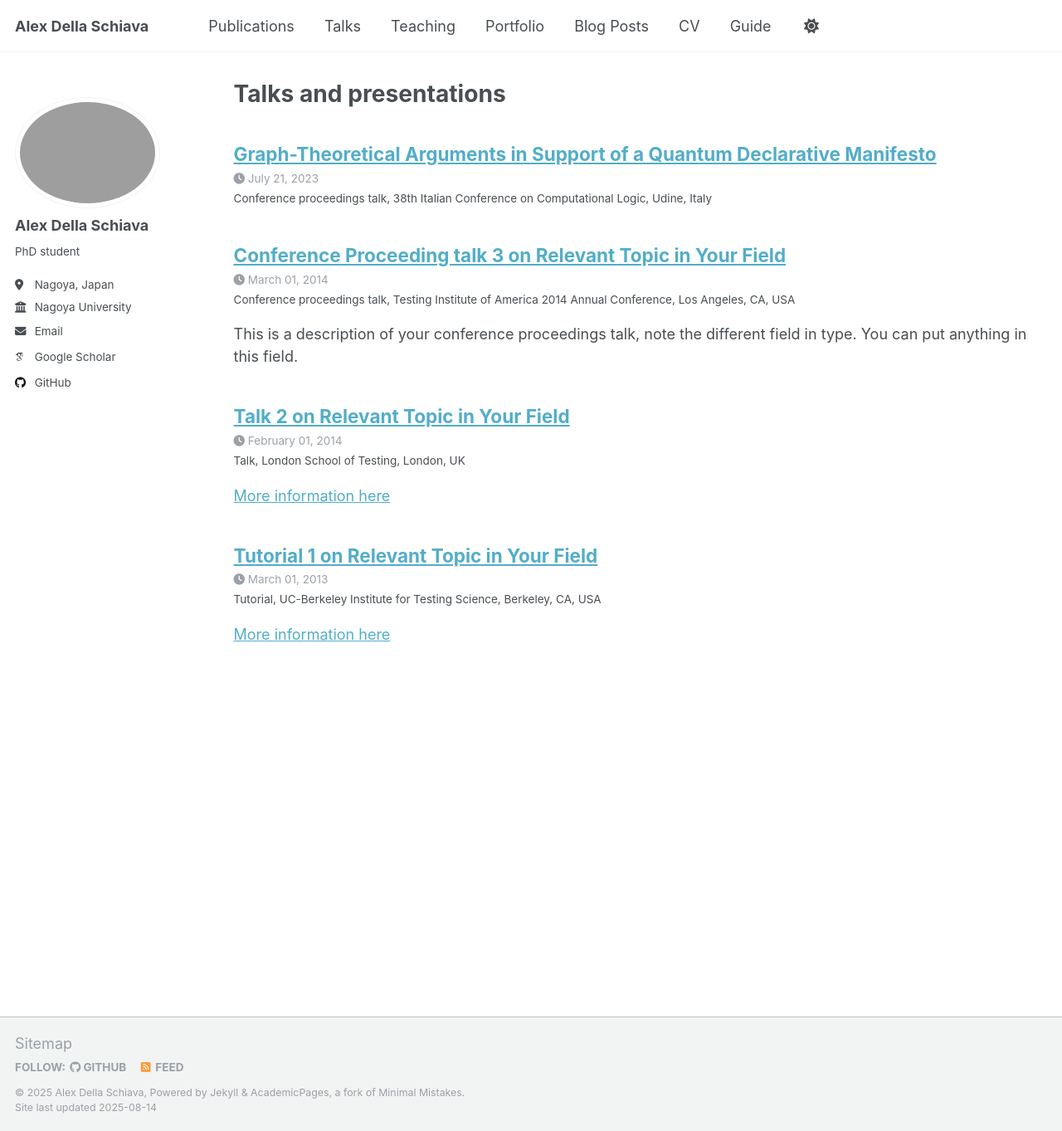
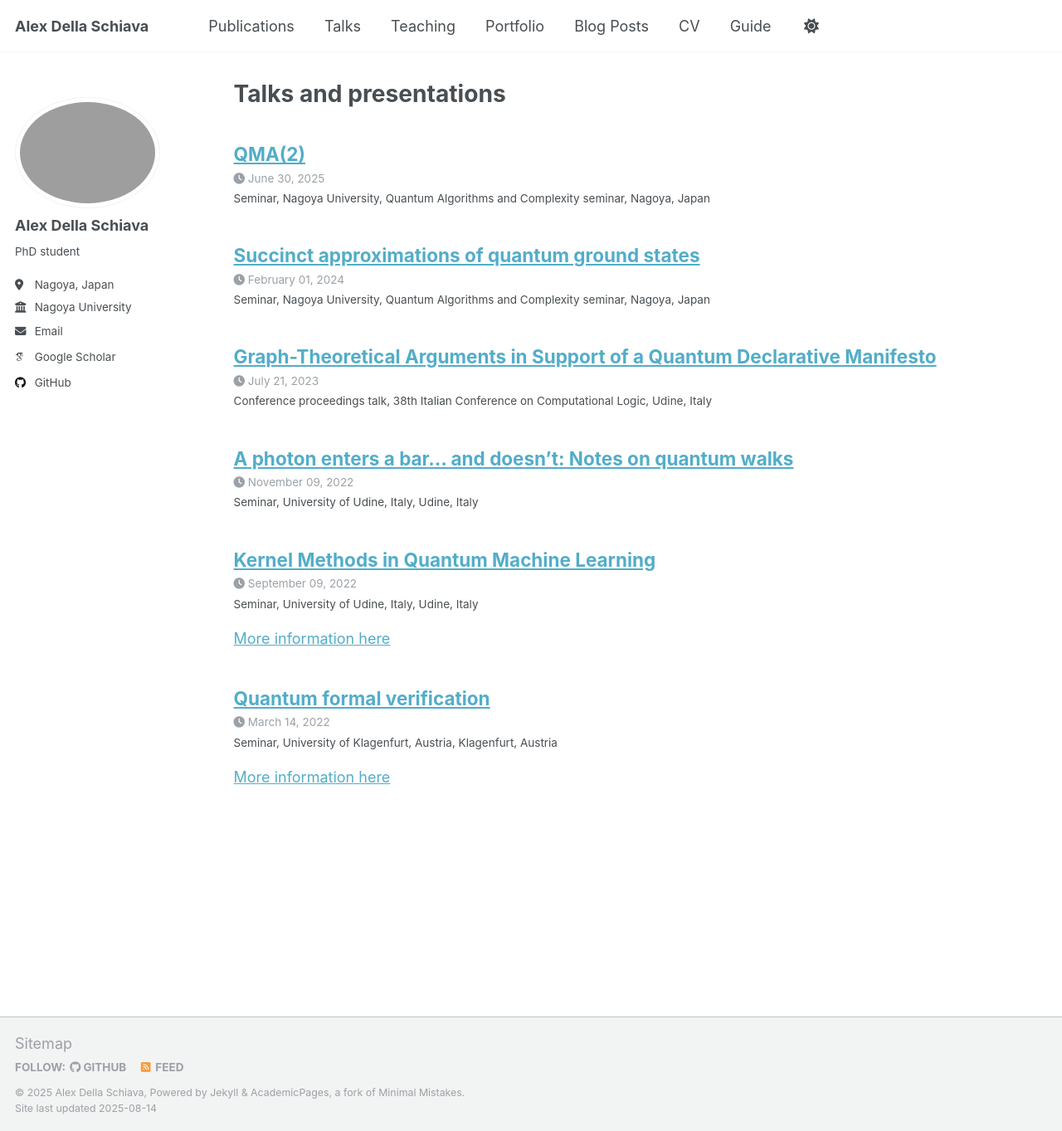
Before and after one commit to Alex-Dell1/Alex-Dell1.github.io, a Jekyll site: the page built from _pages/talks.html, in a window 1280 px wide and 1363 px high. Shown: the whole window at 83% size. Built offline with Jekyll 4.4.1, drawn with Linux system fonts in a browser that asks for light colours; some web fonts are replaced; a script that is not in the unit is left out.

Commit message:
Update talks

```diff
--- a/_talks/2013-03-01-tutorial-1.md
+++ /dev/null
@@ -1,13 +0,0 @@
----
-title: "Tutorial 1 on Relevant Topic in Your Field"
-collection: talks
-type: "Tutorial"
-permalink: /talks/2013-03-01-tutorial-1
-venue: "UC-Berkeley Institute for Testing Science"
-date: 2013-03-01
-location: "Berkeley, CA, USA"
----
-
-[More information here](http://exampleurl.com)
-
-This is a description of your tutorial, note the different field in type. This is a markdown files that can be all markdown-ified like any other post. Yay markdown!
--- a/_talks/2014-02-01-talk-2.md
+++ /dev/null
@@ -1,13 +0,0 @@
----
-title: "Talk 2 on Relevant Topic in Your Field"
-collection: talks
-type: "Talk"
-permalink: /talks/2014-02-01-talk-2
-venue: "London School of Testing"
-date: 2014-02-01
-location: "London, UK"
----
-
-[More information here](http://example2.com)
-
-This is a description of your talk, which is a markdown files that can be all markdown-ified like any other post. Yay markdown!
--- a/_talks/2014-03-01-talk-3.md
+++ /dev/null
@@ -1,11 +0,0 @@
----
-title: "Conference Proceeding talk 3 on Relevant Topic in Your Field"
-collection: talks
-type: "Conference proceedings talk"
-permalink: /talks/2014-03-01-talk-3
-venue: "Testing Institute of America 2014 Annual Conference"
-date: 2014-03-01
-location: "Los Angeles, CA, USA"
----
-
-This is a description of your conference proceedings talk, note the different field in type. You can put anything in this field.
--- /dev/null
+++ b/_talks/Kla_1.md
@@ -0,0 +1,11 @@
+---
+title: "Quantum formal verification"
+collection: talks
+type: "Seminar"
+permalink: /talks/Kla_1
+venue: "University of Klagenfurt, Austria"
+date: 2022-03-14
+location: "Klagenfurt, Austria"
+---
+
+[More information here](https://github.com/Alex-Dell1/Quantum_Formal_Verification/tree/main)
--- /dev/null
+++ b/_talks/QACs_1.md
@@ -0,0 +1,9 @@
+---
+title: "Succinct approximations of quantum ground states"
+collection: talks
+type: "Seminar"
+permalink: /talks/NU_GS
+venue: "Nagoya University, Quantum Algorithms and Complexity seminar"
+date: 2024-02-01
+location: "Nagoya, Japan"
+---
--- /dev/null
+++ b/_talks/QACs_2.md
@@ -0,0 +1,9 @@
+---
+title: "QMA(2)"
+collection: talks
+type: "Seminar"
+permalink: /talks/NU_QMA2
+venue: "Nagoya University, Quantum Algorithms and Complexity seminar"
+date: 2025-06-30
+location: "Nagoya, Japan"
+---
--- /dev/null
+++ b/_talks/Udi_1.md
@@ -0,0 +1,11 @@
+---
+title: "Kernel Methods in Quantum Machine Learning"
+collection: talks
+type: "Seminar"
+permalink: /talks/Udi_1
+venue: "University of Udine, Italy"
+date: 2022-09-09
+location: "Udine, Italy"
+---
+
+[More information here](https://github.com/Alex-Dell1/QML_Kernel_Methods)
--- /dev/null
+++ b/_talks/Udi_2.md
@@ -0,0 +1,9 @@
+---
+title: "A photon enters a bar... and doesn't: Notes on quantum walks"
+collection: talks
+type: "Seminar"
+permalink: /talks/Udi_2
+venue: "University of Udine, Italy"
+date: 2022-11-09
+location: "Udine, Italy"
+---
```
Also changed, not shown: _pages/about.md (+2 -2 lines), _teaching/2021-fall_PCP.md (added, +11 -0 lines).
